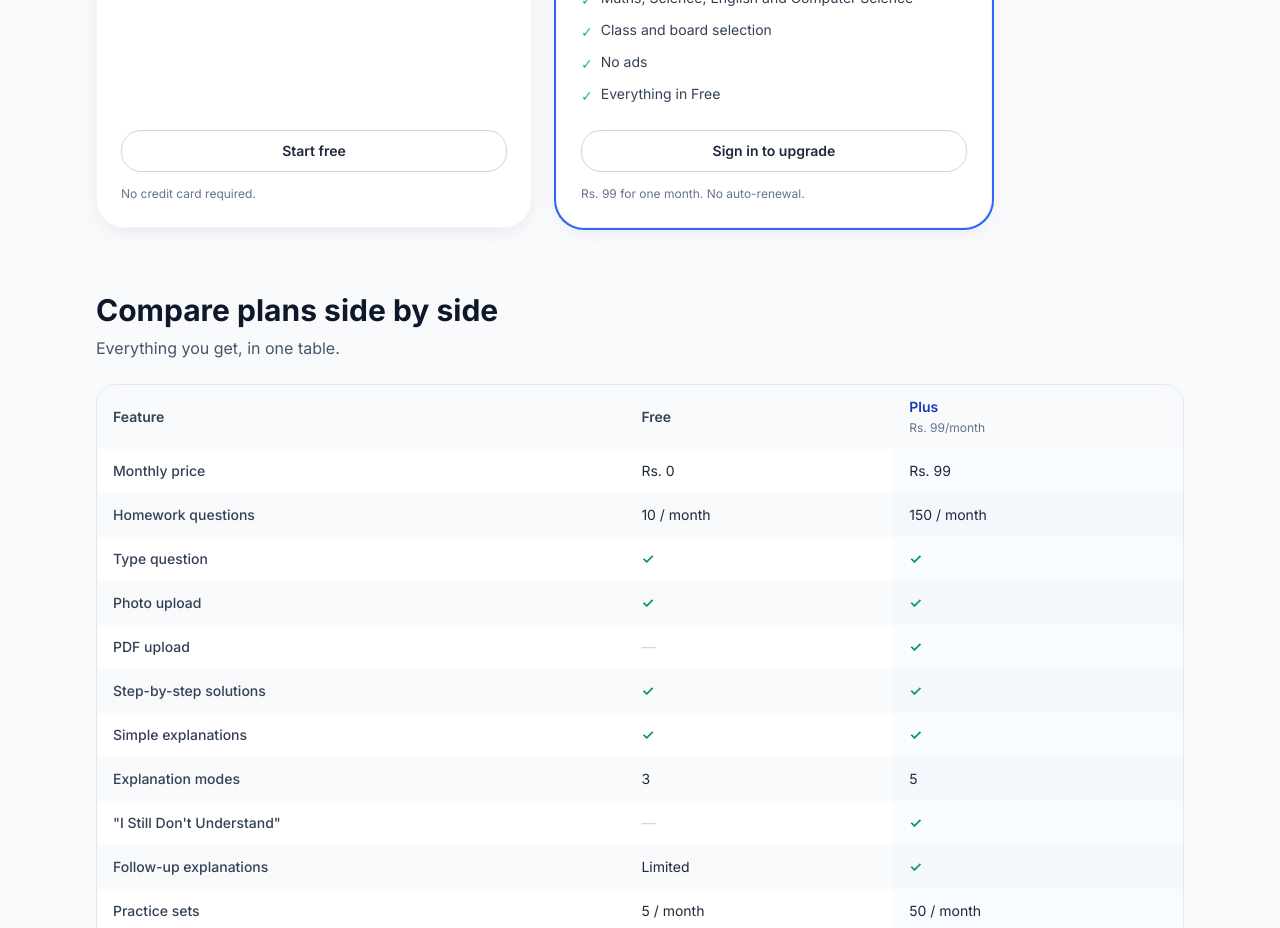
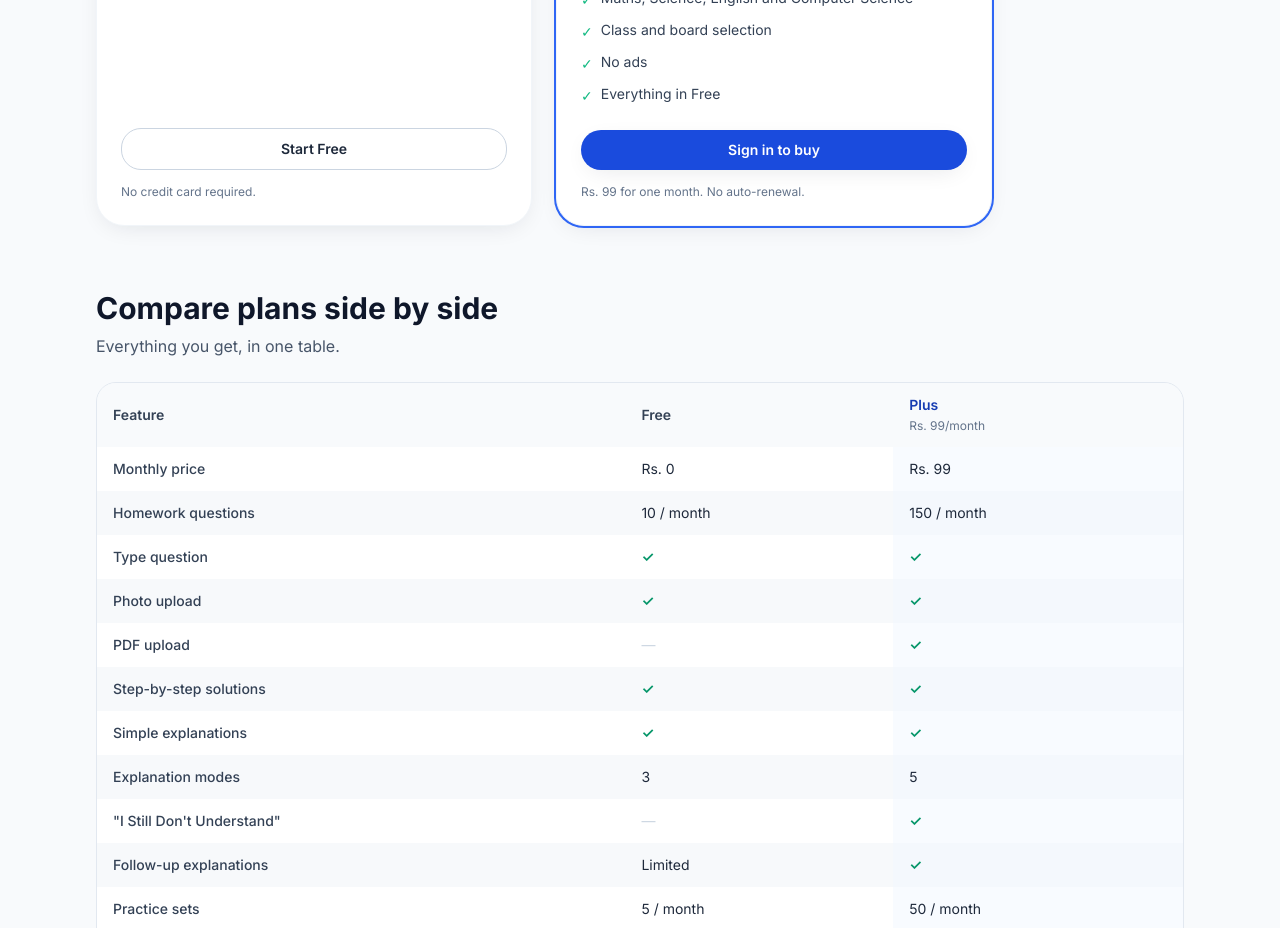
Before and after one commit to Lernzo/learnzo-ai, a Next.js app: page /pricing in a window 1280 px wide. Shown: the part 1180-2108 px from the top of the page. Built offline with nearby package versions, Linux system fonts and the light colour scheme; no server answers.

Commit message:
Fix CheckoutButton syntax and add ctaText prop

```diff
--- a/src/app/pricing/CheckoutButton.tsx
+++ b/src/app/pricing/CheckoutButton.tsx
@@ -12,6 +12,7 @@ interface Props {
   priceInr: number;
   paymentsReady: boolean;
   signedIn: boolean;
+  ctaText?: string;
 }
 
 interface RazorpayHandlerResponse {
@@ -28,7 +29,6 @@ interface RazorpayOptions {
   description: string;
   order_id: string;
   handler: (response: RazorpayHandlerResponse) => void;
-  prefill?: { name?: string; email?: string };
   theme?: { color?: string };
   modal?: { ondismiss?: () => void };
 }
@@ -59,18 +59,36 @@ function loadRazorpayScript(): Promise<void> {
   });
 }
 
-export function CheckoutButton({ planId, priceInr, paymentsReady, signedIn }: Props) {
+export function CheckoutButton({ planId, priceInr, paymentsReady, signedIn, ctaText }: Props) {
   const router = useRouter();
   const [busy, setBusy] = useState(false);
   const [error, setError] = useState<string | null>(null);
+
+  if (priceInr === 0) {
+    return (
+      <Link href="/solve">
+        <Button variant="outline" className="w-full">
+          {ctaText ?? "Start Free"}
+        </Button>
+      </Link>
+    );
+  }
+
+  if (!signedIn) {
+    return (
+      <Link href="/auth/login?next=/pricing">
+        <Button variant="primary" className="w-full">
+          Sign in to buy
+        </Button>
+      </Link>
+    );
+  }
 
   async function startCheckout() {
     setError(null);
 
     if (!paymentsReady) {
-      setError(
-        "Payments are not configured on this deployment yet. Add Razorpay keys to .env.local to enable checkout."
-      );
+      setError("Payments are not configured yet. Please try again later.");
       return;
     }
 
@@ -100,7 +118,7 @@ export function CheckoutButton({ planId, priceInr, paymentsReady, signedIn }: Pr
         amount: order.amountInr * 100,
         currency: order.currency,
         name: "Learnzo",
-        description: "Learnzo subscription",
+        description: "Learnzo Plus - one month",
         order_id: order.providerOrderId,
         theme: { color: "#1a4bdd" },
         handler: async (response) => {
@@ -111,16 +129,14 @@ export function CheckoutButton({ planId, priceInr, paymentsReady, signedIn }: Pr
           });
           const vj = await v.json();
           if (!v.ok) {
-            setError(vj.error ?? "Payment verification failed. Contact support if you were charged.");
+            setError(vj.error ?? "Payment verification failed. Email support@learnzo.online if you were charged.");
             return;
           }
           Analytics.track("payment_successful", { planId, amount: order.amountInr });
           router.push("/solve?upgraded=1");
           router.refresh();
         },
-        modal: {
-          ondismiss: () => setBusy(false)
-        }
+        modal: { ondismiss: () => setBusy(false) }
       });
       rzp.open();
     } catch (e) {
@@ -130,41 +146,21 @@ export function CheckoutButton({ planId, priceInr, paymentsReady, signedIn }: Pr
     }
   }
 
-  // Free plan â€” always start free
-  if (priceInr === 0) {
-    return (
-      <Link href="/solve">
-        <Button variant="outline" className="w-full">
-          Start free
-        </Button>
-      </Link>
-    );
-  }
-
-  // Not signed in â€” send to login with return to pricing
-  if (!signedIn) {
-    return (
-      <Link href="/auth/login?next=/pricing">
-        <Button
-          variant={planId === "PLUS_YEARLY" ? "primary" : "outline"}
-          className="w-full"
-        >
-          Sign in to upgrade
-        </Button>
-      </Link>
-    );
-  }
-
-  // Signed in â€” start checkout
   return (
     <div>
       <Button
         onClick={startCheckout}
         disabled={busy}
         className="w-full"
-        variant={planId === "PLUS_YEARLY" ? "primary" : "outline"}
+        variant="primary"
       >
-        {busy ? <><Spinner /> Starting...</> : "Choose plan"}
+        {busy ? (
+          <>
+            <Spinner /> Starting...
+          </>
+        ) : (
+          ctaText ?? "Buy Now"
+        )}
       </Button>
       {error && (
         <div className="mt-3 rounded-xl border border-rose-200 bg-rose-50 px-3 py-2 text-xs text-rose-800">
```
